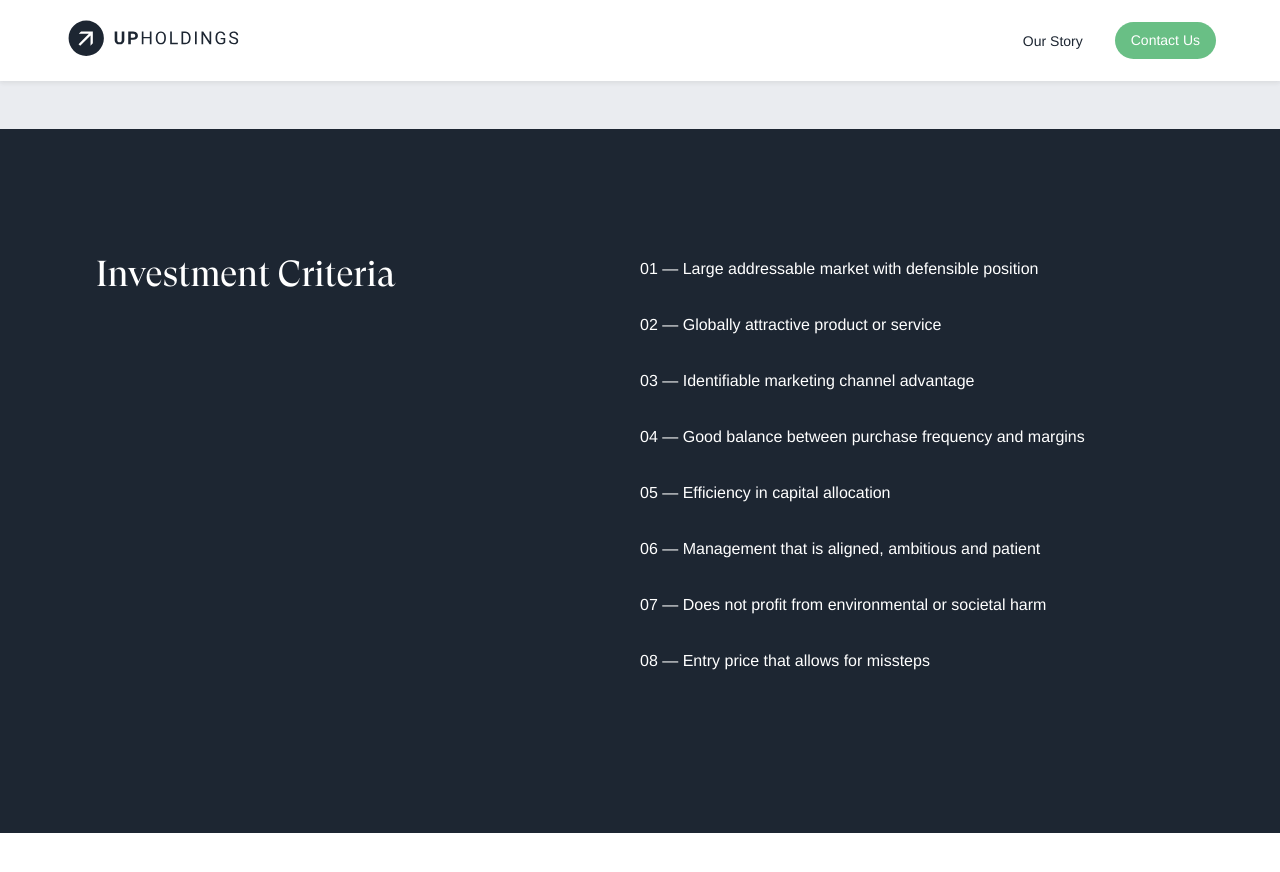
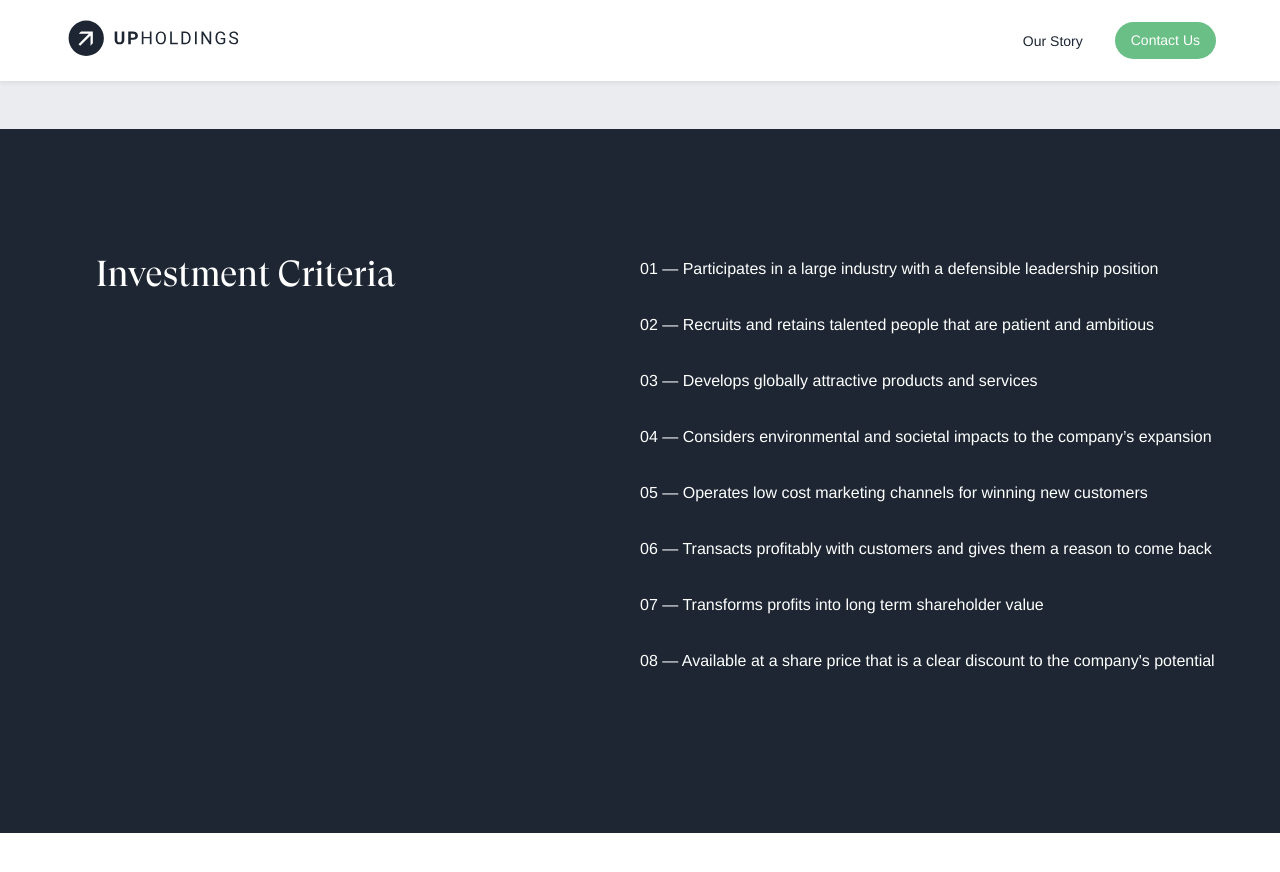
Before and after one commit to willanderson/Upholdings, a Jekyll site: the page built from index.md, in a window 1280 px wide and 900 px high, scrolled down 1774 px. Shown: the top 872 px of the window. Built offline with Jekyll 4.4.1, drawn with Linux system fonts in a browser that asks for light colours; nearby versions of some CDN libraries; some web fonts are replaced; some of the changed text lies outside the part shown.

Commit message:
Updated Index

```diff
--- a/index.md
+++ b/index.md
@@ -27,14 +27,14 @@ approachC_h3: Disciplined Buyer
 approachC_p: We pay entry prices that afford a high chance for future share appreciation,
   and target double digit returns on newly invested capital.
 criteria:
-- 01 — Large addressable market with defensible position
-- 02 — Globally attractive product or service
-- 03 — Identifiable marketing channel advantage
-- 04 — Good balance between purchase frequency and margins
-- 05 — Efficiency in capital allocation
-- 06 — Management that is aligned, ambitious and patient
-- 07 — Does not profit from environmental or societal harm
-- '08 — Entry price that allows for missteps'
+- 01 — Participates in a large industry with a defensible leadership position
+- 02 — Recruits and retains talented people that are patient and ambitious
+- 03 — Develops globally attractive products and services
+- 04 — Considers environmental and societal impacts to the company’s expansion
+- '05 — Operates low cost marketing channels for winning new customers '
+- 06 — Transacts profitably with customers and gives them a reason to come back
+- 07 — Transforms profits into long term shareholder value
+- '08 — Available at a share price that is a clear discount to the company''s potential'
 bio: |-
   Robert founded Upholdings in 2019 to generate benchmark beating returns for the next generation of investors.
 
```
Also changed, not shown: other parts of index.md (+1 -1 lines).
